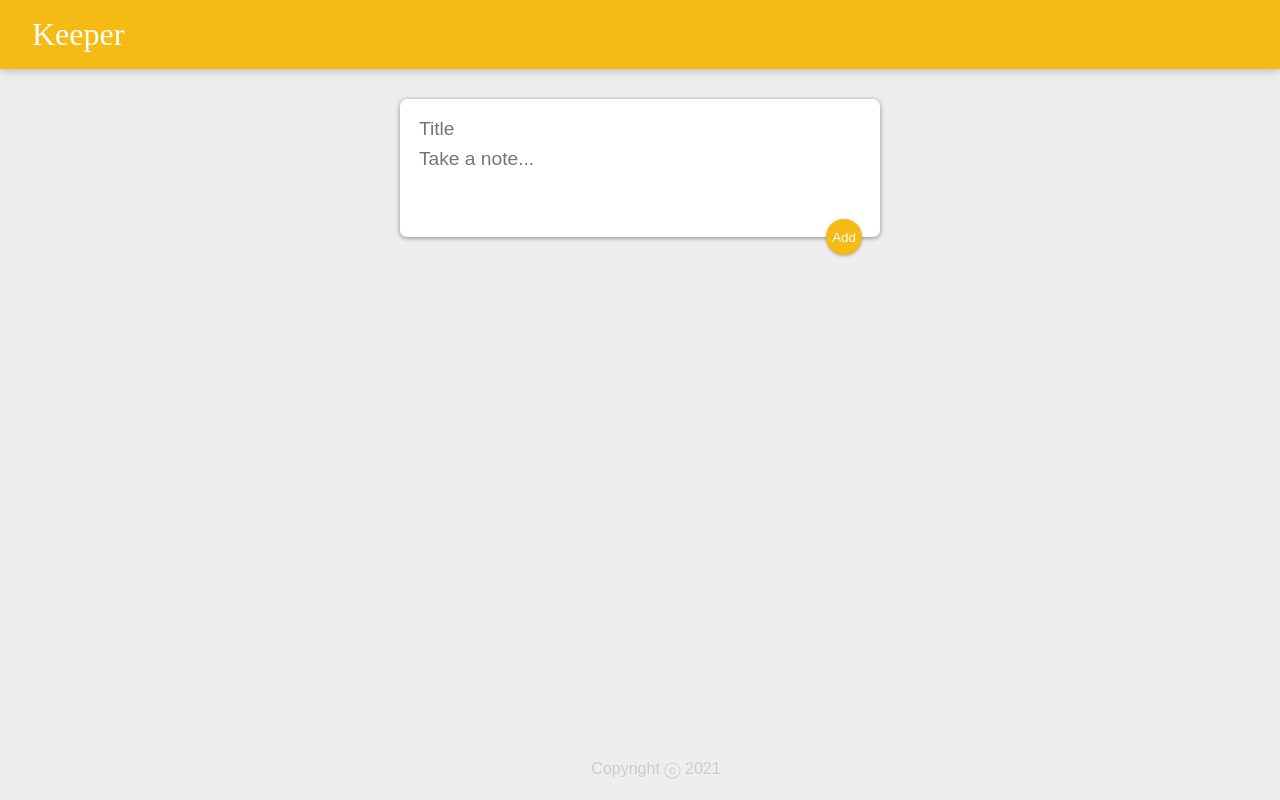
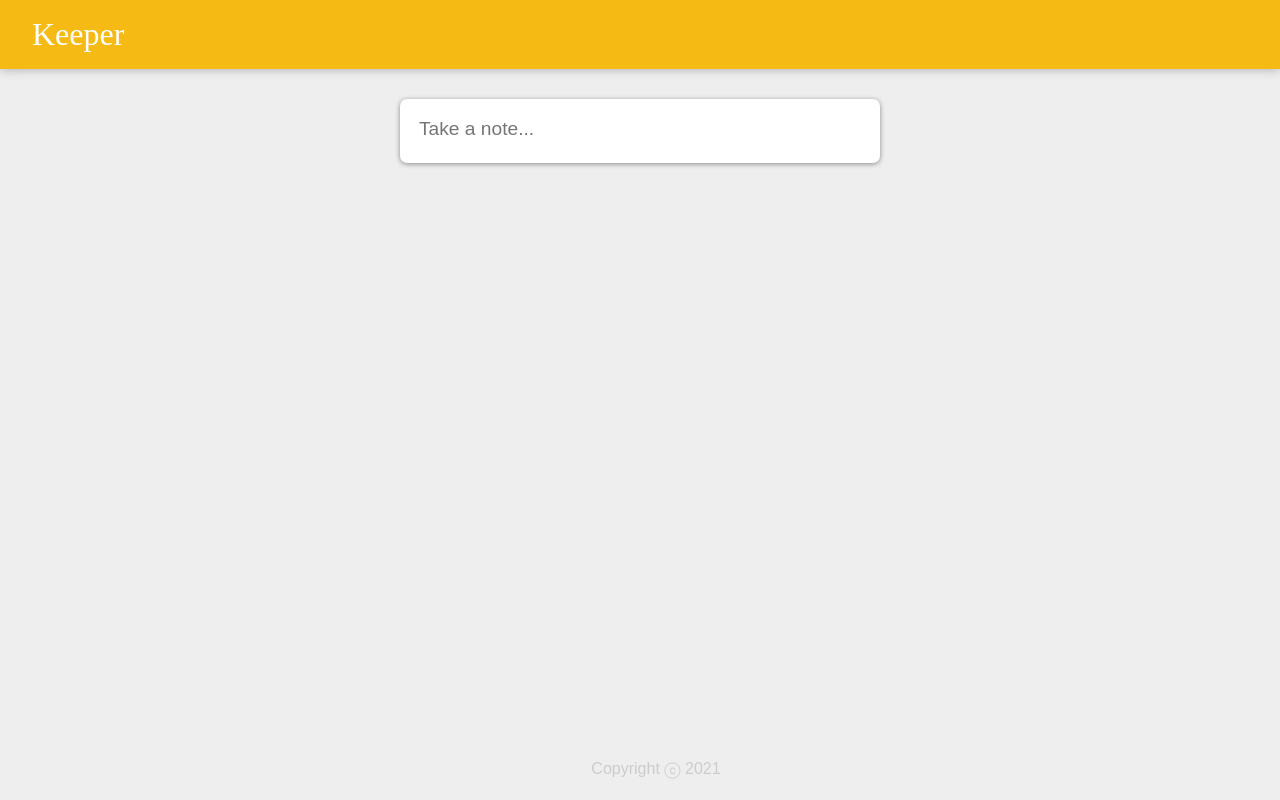
Before and after one commit to IronAdministrator/keeper_app, a React (Create React App) app: page / in a window 1280 px wide. Built offline with nearby package versions, Linux system fonts and the light colour scheme.

Commit message:
add mui & conditional rendering in createArea

```diff
--- a/package.json
+++ b/package.json
@@ -5,6 +5,8 @@
   "keywords": [],
   "main": "src/index.js",
   "dependencies": {
+    "@mui/icons-material": "^5.1.1",
+    "@mui/material": "^5.1.1",
     "react": "^17.0.2",
     "react-dom": "^17.0.2",
     "react-scripts": "^4.0.3"
--- a/src/components/CreateArea.js
+++ b/src/components/CreateArea.js
@@ -1,6 +1,8 @@
 import React, { useState } from "react";
 
 const CreateArea = (props) => {
+  // creating state for content expansion:
+  const [isExpanded, setIsExpanded] = useState(false);
   // creating "state" to save input:
   const [input, setInput] = useState({
     title: "",
@@ -20,6 +22,10 @@ const CreateArea = (props) => {
     });
   };
 
+  const expanded = () => {
+    setIsExpanded(true);
+  };
+
   return (
     <div>
       <form
@@ -30,21 +36,24 @@ const CreateArea = (props) => {
           setInput({ title: "", content: "" });
         }}
       >
+        {isExpanded && (
           <input
             onChange={handleChange}
             name="title"
             placeholder="Title"
             value={input.title}
           />
+        )}
         <textarea
+          onClick={expanded}
           onChange={handleChange}
           name="content"
           placeholder="Take a note..."
-          rows="3"
+          rows={isExpanded ? "3" : "1"}
           value={input.content}
         />
         {props.error && <small style={{ color: "red" }}>{props.error}</small>}
-        <button type="submit">Add</button>
+        {isExpanded && <button type="submit">Add</button>}
       </form>
     </div>
   );
```
Also changed, not shown: 1 other file (tests, documents, lock files or other folders). Lines whose indentation alone changed are shown as unchanged.
